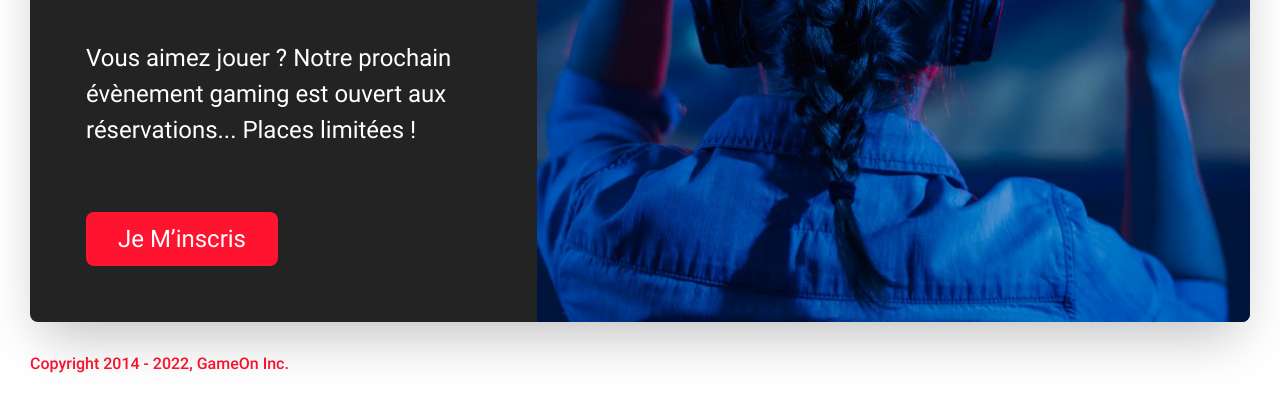
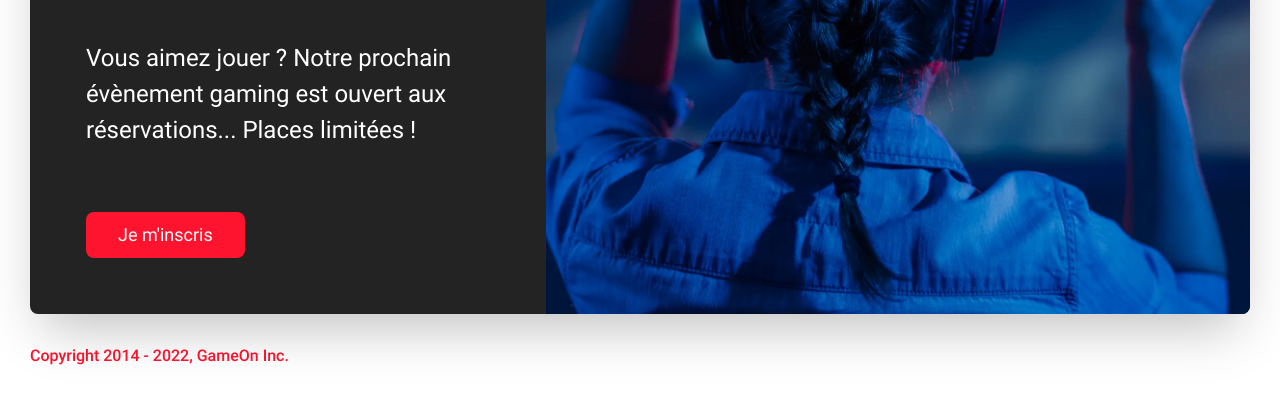
Before and after one commit to alexperronnet/asdsad, a website built with Vite: page index.html in a window 1280 px wide. Shown: the part 444-856 px from the top of the page. Built offline with nearby package versions, Linux system fonts and the light colour scheme.

Commit message:
Minor design update

```diff
--- a/index.html
+++ b/index.html
@@ -98,7 +98,7 @@
           />
 
           <!-- Button -->
-          <button class="hero__button">Je M’inscris</button>
+          <button class="hero__button">Je m'inscris</button>
         </section>
       </main>
 
--- a/src/styles/base/_boilerplate.scss
+++ b/src/styles/base/_boilerplate.scss
@@ -24,3 +24,8 @@ body {
     padding-block: 32rem;
   }
 }
+
+::selection {
+  color: $color-red;
+  background-color: rgba($color-red-tint, 0.2);
+}
--- a/src/styles/layout/_hero.scss
+++ b/src/styles/layout/_hero.scss
@@ -73,7 +73,7 @@
 
 .hero__button {
   width: fit-content;
-  font-size: 24rem;
+  font-size: 18rem;
   padding: 12rem 32rem;
   color: $color-white;
   background-color: $color-red;
```
